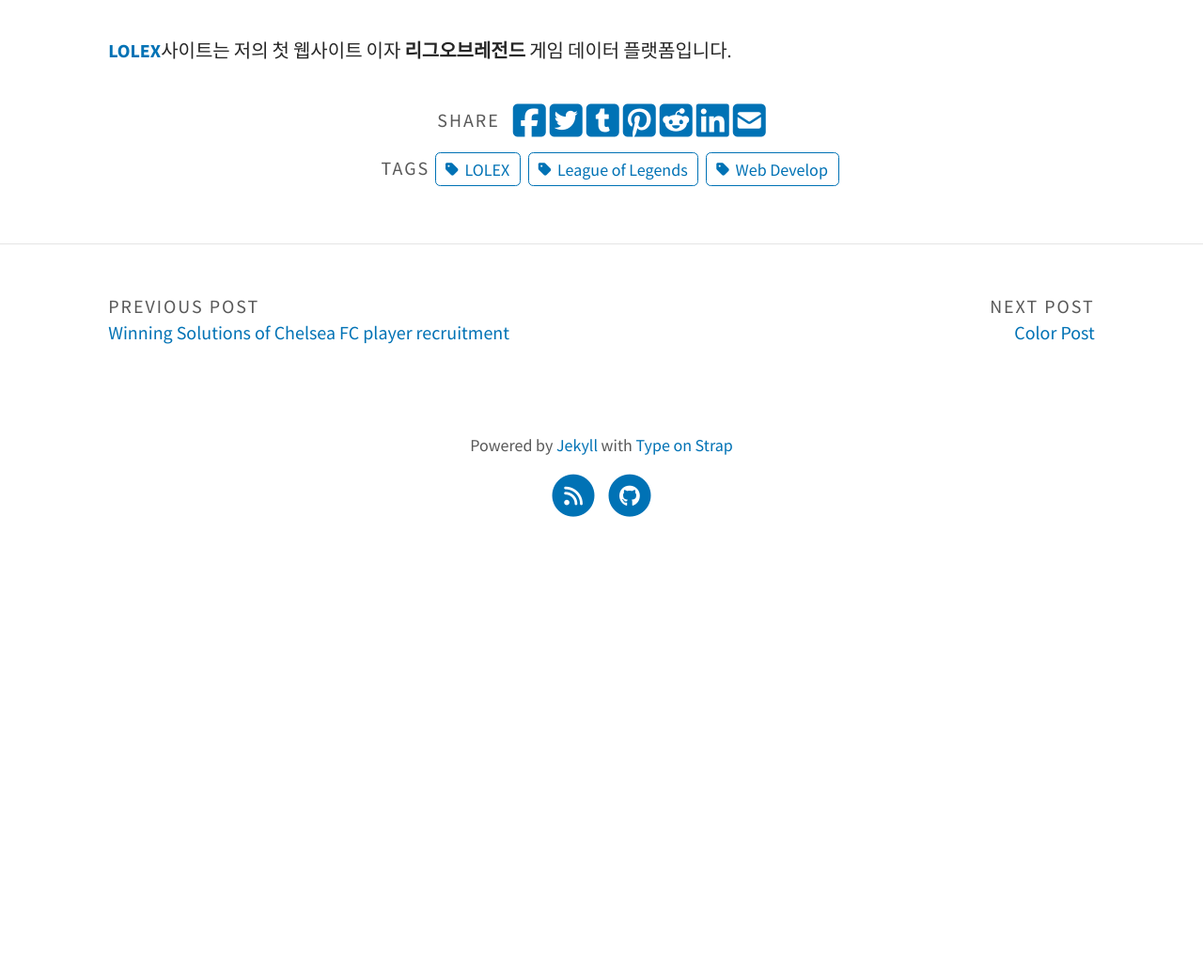
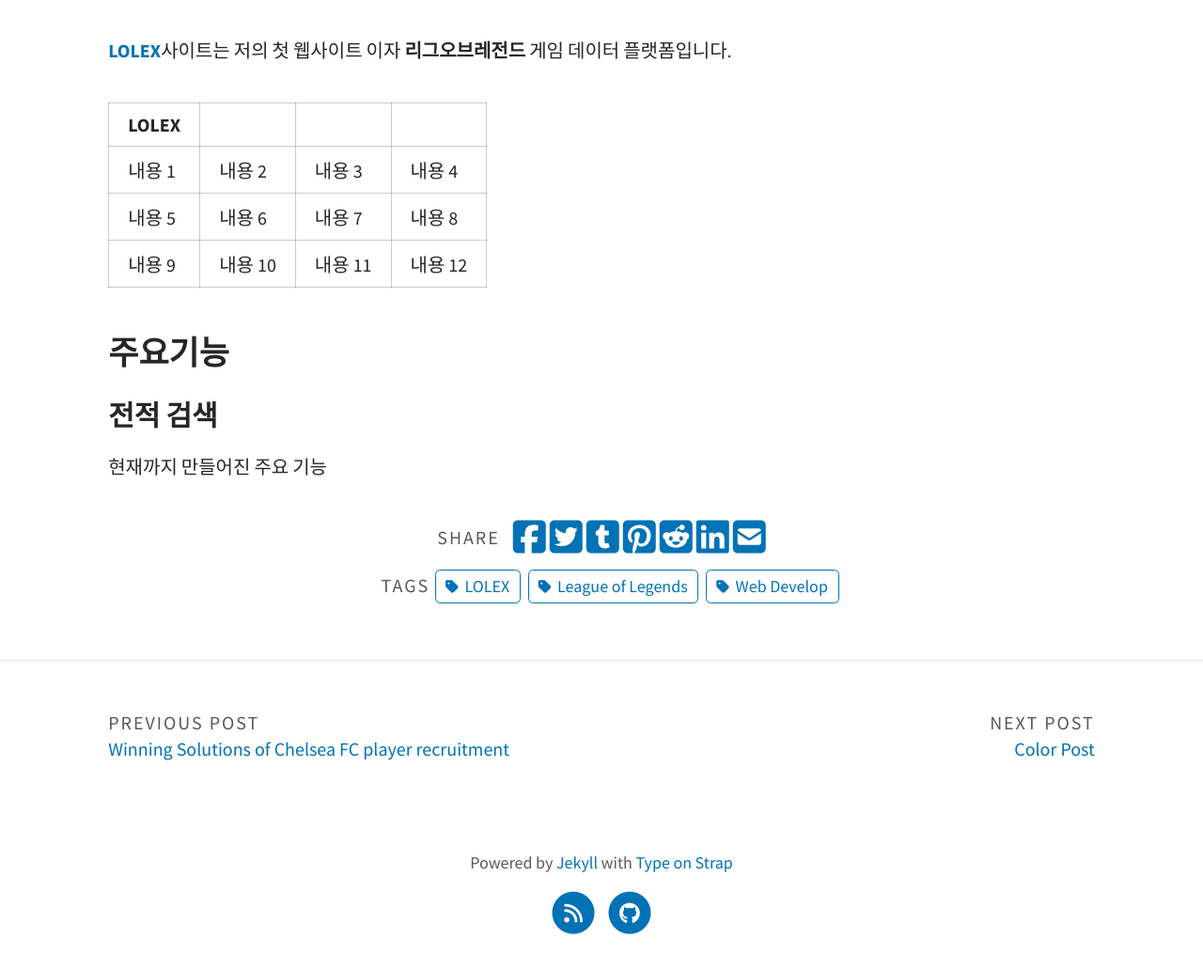
Before and after one commit to KoderWiki/Kontrl-Enter.github.io, a Jekyll site: the page built from _posts/2024-02-15-LOLEX-Release.md, in a window 1280 px wide. Shown: the part 334-1366 px from the top of the page at 94% size. Built offline with Jekyll 4.4.1, drawn with Linux system fonts in a browser that asks for light colours; a script that is not in the unit is left out; before the commit the page ends 923 px from its top, so only the background shows below that.

Commit message:
Update 2024-02-15-LOLEX-Release.md

```diff
--- a/_posts/2024-02-15-LOLEX-Release.md
+++ b/_posts/2024-02-15-LOLEX-Release.md
@@ -8,3 +8,16 @@ categories: LOLEX
 ---
 
 **[LOLEX](http://ko-web.com/lolex)**사이트는 저의 첫 웹사이트 이자 **리그오브레전드** 게임 데이터 플랫폼입니다. <br>
+
+
+|LOLEX|
+|---|---|---|---|
+|내용 1|내용 2|내용 3|내용 4|
+|내용 5|내용 6|내용 7|내용 8|
+|내용 9|내용 10|내용 11|내용 12|
+
+## 주요기능
+
+### 전적 검색
+
+현재까지 만들어진 주요 기능
```
